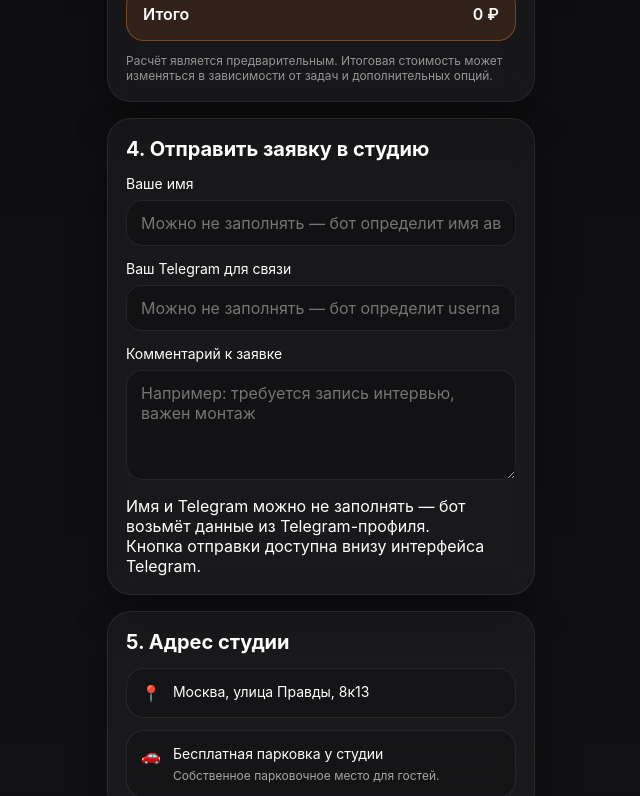
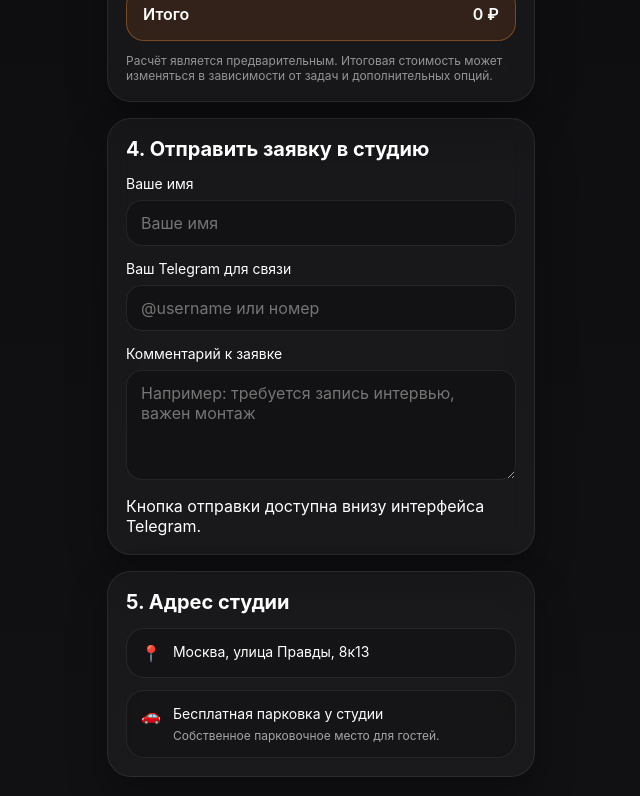
Before and after one commit to Stepiksog/-onlycast-miniap, a React (Vite) app: page / in a window 1280 px wide. Shown: the part 1751-2547 px from the top of the page, without its empty margins (319-959 px from the left). Built offline with nearby package versions, Linux system fonts and the light colour scheme.

Commit message:
Update App.tsx

```diff
--- a/src/App.tsx
+++ b/src/App.tsx
@@ -48,9 +48,9 @@ const HOST_PACKAGE_PRICE = 30000
 const STUDIO_ADDRESS = 'Москва, улица Правды, 8к13'
 
 const STUDIO_IMAGES = [
-  '/studio/photo1.jpg?v=3',
-  '/studio/photo2.jpg?v=3',
-  '/studio/photo3.jpg?v=3',
+  '/studio/photo1.jpg?v=5',
+  '/studio/photo2.jpg?v=5',
+  '/studio/photo3.jpg?v=5',
 ]
 
 const SERVICE_META: Record<ServiceKey, { title: string; description: string; priceText: string }> = {
@@ -443,7 +443,7 @@ export default function App() {
               className="input"
               value={name}
               onChange={(e) => setName(e.target.value)}
-              placeholder="Можно не заполнять — бот определит имя автоматически"
+              placeholder="Ваше имя"
             />
           </div>
 
@@ -453,7 +453,7 @@ export default function App() {
               className="input"
               value={telegramContact}
               onChange={(e) => setTelegramContact(e.target.value)}
-              placeholder="Можно не заполнять — бот определит username автоматически"
+              placeholder="@username или номер"
             />
           </div>
 
@@ -468,9 +468,6 @@ export default function App() {
           </div>
 
           <div style={{ marginTop: 16 }}>
-            <div className="center-note">
-              Имя и Telegram можно не заполнять — бот возьмёт данные из Telegram-профиля.
-            </div>
             <div className="center-note">Кнопка отправки доступна внизу интерфейса Telegram.</div>
           </div>
         </div>
```
